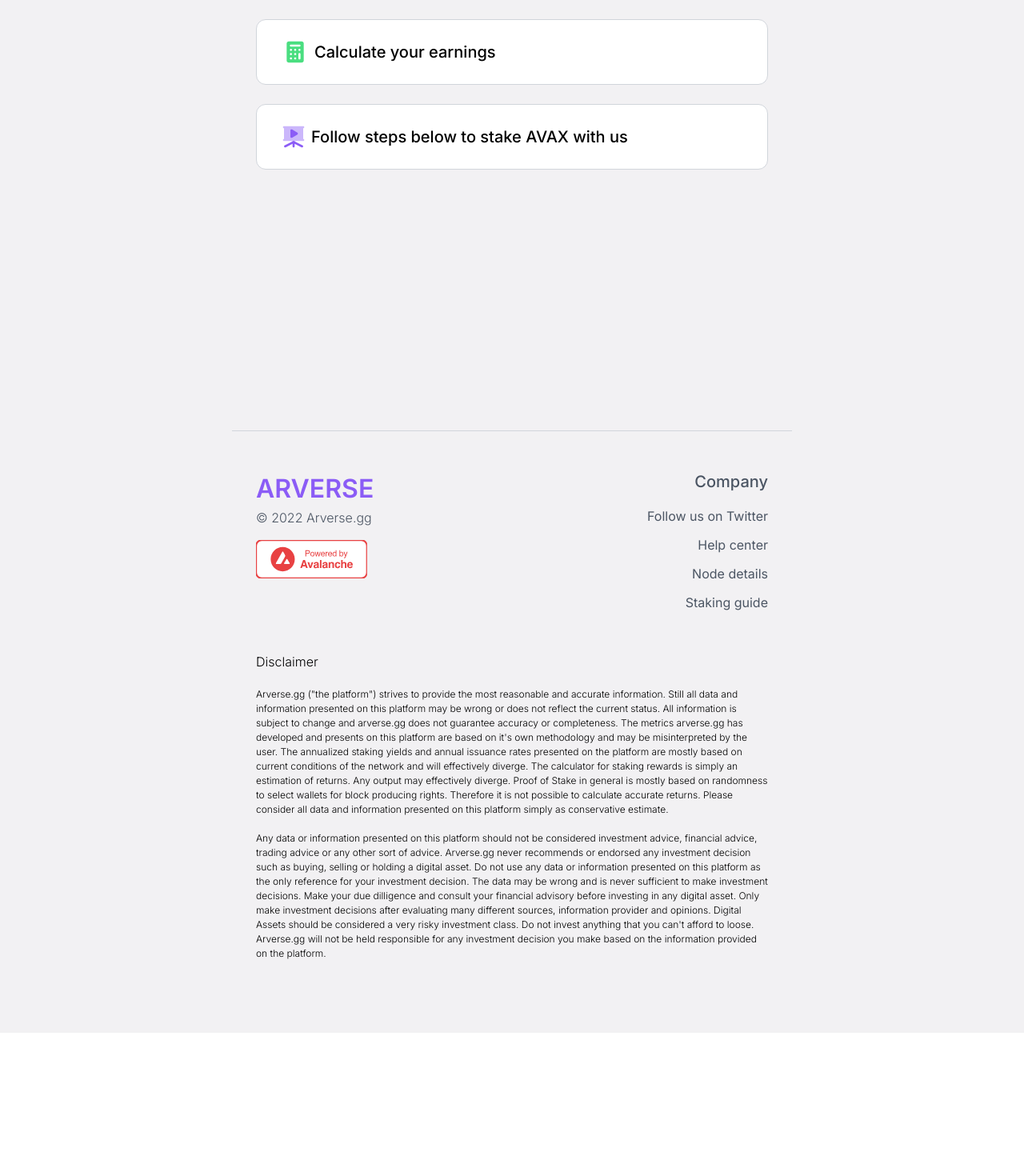
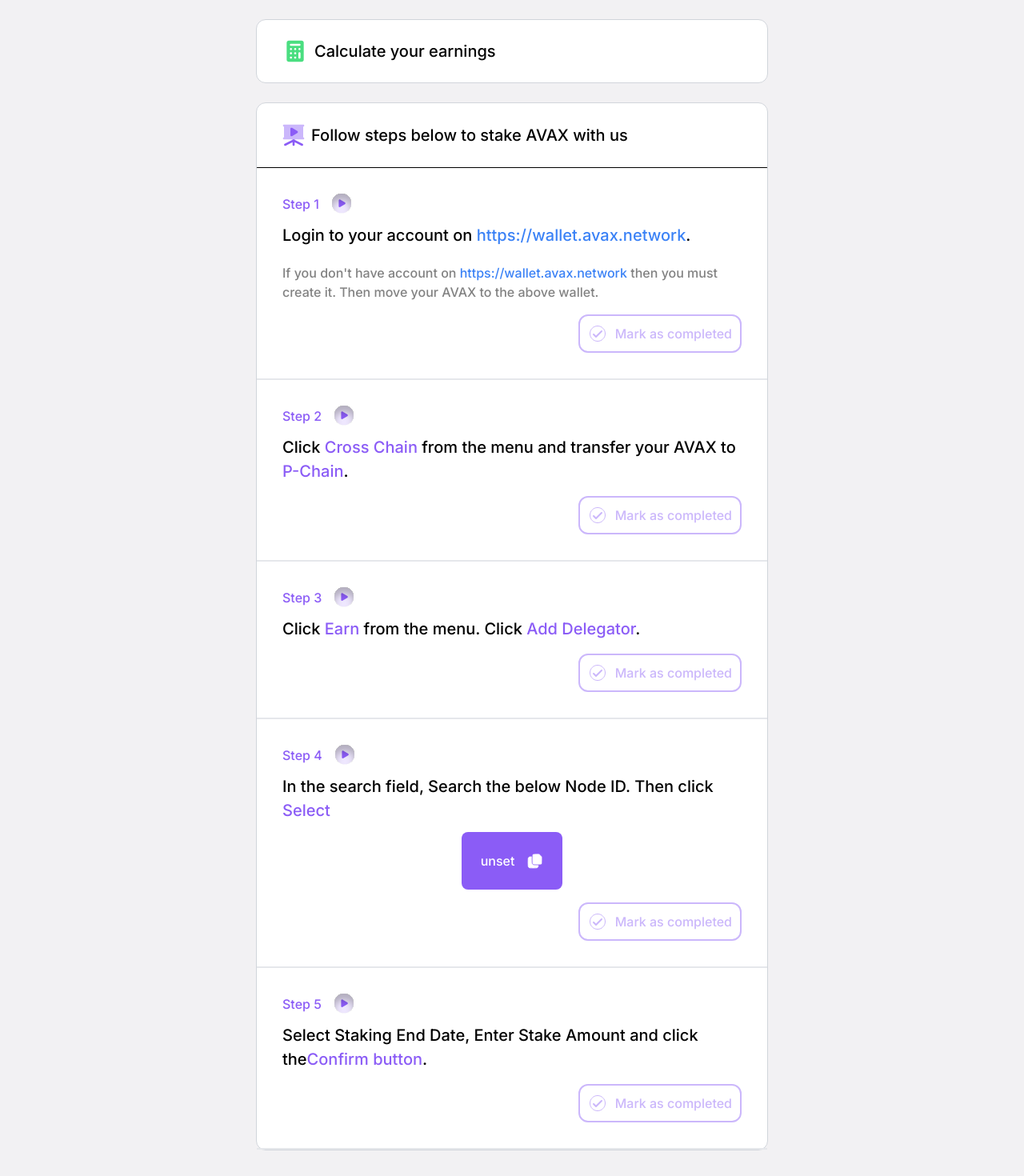
Before and after one commit to smolcastle/arverse.gg, a Next.js app: page /how-to-stake-avax in a window 1280 px wide. Shown: the part 480-1950 px from the top of the page at 80% size. Before the commit the page ends 1771 px from the top, so only its background shows below. Built offline with nearby package versions, Linux system fonts and the light colour scheme; no server answers.

Commit message:
fix: design changes, animation in stake guide steps

```diff
--- a/components/Modal.tsx
+++ b/components/Modal.tsx
@@ -12,7 +12,7 @@
 const Modal: NextPage<Props> = (props) => {
   return (
     <Transition.Root show={props.open} as={Fragment}>
-      <Dialog as="div" className="relative z-10" onClose={props.onClick}>
+      <Dialog as="div" className="relative z-50" onClose={props.onClick}>
         <Transition.Child
           as={Fragment}
           enter="ease-out duration-300"
--- a/pages/faqs.tsx
+++ b/pages/faqs.tsx
@@ -8,7 +8,9 @@
   return (
     <div className="bg-light">
       <Head>
-        <title>Arverse</title>
+        <title>
+          Arverse | Avalanche Validator, Earn Staking Rewards on AVAX
+        </title>
       </Head>
 
       <Header />
--- a/pages/how-to-stake-avax.tsx
+++ b/pages/how-to-stake-avax.tsx
@@ -28,7 +28,6 @@
 
 const StakeGuide: NextPage = () => {
   const [isCalculating, setIsCalculating] = React.useState(false)
-  const [isTutorial, setIsTutorial] = React.useState(false)
   const [isAvax, setIsAvax] = React.useState(false)
   const [amount, setAmount] = React.useState(0)
   const [days, setDays] = React.useState(0)
@@ -42,6 +41,11 @@
   const [step3Marked, setStep3Marked] = React.useState(false)
   const [step4Marked, setStep4Marked] = React.useState(false)
   const [step5Marked, setStep5Marked] = React.useState(false)
+  const [isStep1Open, setIsStep1Open] = React.useState(true)
+  const [isStep2Open, setIsStep2Open] = React.useState(true)
+  const [isStep3Open, setIsStep3Open] = React.useState(true)
+  const [isStep4Open, setIsStep4Open] = React.useState(true)
+  const [isStep5Open, setIsStep5Open] = React.useState(true)
 
   const stepsImgList = [step1, step2, step3, step4, step5]
 
@@ -54,6 +58,7 @@
     const allMarkedSteps = JSON.parse(
       localStorage.getItem('markedSteps') || '[]'
     )
+
     const allSteps = [
       setStep1Marked,
       setStep2Marked,
@@ -61,8 +66,23 @@
       setStep4Marked,
       setStep5Marked
     ]
+
+    const allOpenSteps = JSON.parse(localStorage.getItem('openSteps') || '[]')
+
+    const allStepsOpen = [
+      setIsStep1Open,
+      setIsStep2Open,
+      setIsStep3Open,
+      setIsStep4Open,
+      setIsStep5Open
+    ]
+
     for (let i = 0; i < allSteps.length; i++) {
       allSteps[i](allMarkedSteps[i] ?? false)
+    }
+
+    for (let i = 0; i < allStepsOpen.length; i++) {
+      allStepsOpen[i](allOpenSteps[i] ?? true)
     }
   }, [])
 
@@ -123,8 +143,27 @@
     setOpen(true)
   }
 
-  function handleStepMarked(step: number, setMarked: any) {
-    setMarked((marked: boolean) => !marked)
+  function handleStepMarked(setIsStepOpen: any, step: number, setMarked: any) {
+    setIsStepOpen((step: boolean) => !step)
+    let allStepsOpenList = [
+      isStep1Open,
+      isStep2Open,
+      isStep3Open,
+      isStep4Open,
+      isStep5Open
+    ].map((item, index) => {
+      if (index === step - 1) return !item
+      return item
+    })
+    localStorage.setItem('openSteps', JSON.stringify(allStepsOpenList))
+    let isMarked
+    setMarked((marked: boolean) => {
+      isMarked = marked
+    })
+    if (isMarked) {
+      return
+    }
+    setMarked(true)
     let allStepsMarked = [
       step1Marked,
       step2Marked,
@@ -132,7 +171,7 @@
       step4Marked,
       step5Marked
     ].map((item, index) => {
-      if (index === step - 1) return !item
+      if (index === step - 1) return true
       return item
     })
     localStorage.setItem('markedSteps', JSON.stringify(allStepsMarked))
@@ -144,7 +183,9 @@
   return (
     <div className="w-full bg-light">
       <Head>
-        <title>Arverse</title>
+        <title>
+          Arverse | Avalanche Validator, Earn Staking Rewards on AVAX
+        </title>
       </Head>
 
       <Header />
@@ -155,7 +196,7 @@
         imgUrl={stepsImgList[step - 1]?.src}
       />
 
-      <main className="pt-[140px] px-4 flex flex-col items-center mx-auto min-h-screen z-10">
+      <main className="pt-[140px] px-4 flex flex-col items-center mx-auto z-10">
         <div className="max-w-[640px] w-full flex flex-col items-center gap-[16px]">
           <BookmarkIcon className="w-[60px] h-[60px]" />
           <h1 className="mt-[16px] text-[32px] font-medium text-center">
@@ -165,10 +206,15 @@
             Follow the instructions below to stake your AVAX with Arverse
           </p>
         </div>
-        <div className="mt-[50px] max-w-[640px] w-full">
-          <div className="bg-white rounded-xl border border-gray-300">
+        <div className="relative mt-[50px] max-w-[640px] w-full transition-all duration-300">
+          <div className="relative">
             <button
-              className="w-full h-[80px] px-[32px] flex items-center gap-[8px]"
+              className={classNames(
+                'relative bg-white w-full h-[80px] px-[32px] flex items-center border border-l-gray-300 border-r-gray-300 border-t-gray-300 gap-[8px] rounded-tl-xl rounded-tr-xl transition-all duration-300 ease-in-out z-50',
+                isCalculating
+                  ? ''
+                  : 'rounded-bl-xl rounded-br-xl border-b-gray-300'
+              )}
               onClick={() => setIsCalculating(!isCalculating)}
             >
               <CalculatorIcon />
@@ -176,17 +222,17 @@
                 Calculate your earnings
               </span>
             </button>
-            <Transition.Root show={isCalculating} as={Fragment}>
-              <Transition.Child
+            <Transition
+              show={isCalculating}
               as={Fragment}
-                enter="ease-out duration-300"
-                enterFrom="opacity-0 -translate-y-4"
+              enter="ease-out duration-200"
+              enterFrom="opacity-0 -translate-y-2"
               enterTo="opacity-100"
-                leave="ease-in duration-200 -translate-y-4"
+              leave="ease-in duration-200 -translate-y-2"
               leaveFrom="opacity-100"
               leaveTo="opacity-0"
             >
-                <div className="w-full px-[32px] pb-[24px] border-t border-black">
+              <div className="absolute bg-white w-full px-[32px] pb-[24px] border border-t-black border-b-gray-300 border-l-gray-300 border-r-gray-300 rounded-bl-xl rounded-br-xl transition-all duration-300">
                 <div className="flex justify-between py-[40px]">
                   <div className="">
                     <div>
@@ -301,9 +347,8 @@
                         +{!isAvax ? '$' : ''}
                         {(isAvax
                           ? estimatedEarnings
-                            : Math.round(
-                                estimatedEarnings * avax?.price * 100
-                              ) / 100
+                          : Math.round(estimatedEarnings * avax?.price * 100) /
+                            100
                         ).toFixed(2)}{' '}
                         {isAvax ? (
                           <span className="text-[16px]">AVAX</span>
@@ -315,9 +360,8 @@
                         ~ {isAvax ? '$' : ''}
                         {(!isAvax
                           ? estimatedEarnings
-                            : Math.round(
-                                estimatedEarnings * avax?.price * 100
-                              ) / 100
+                          : Math.round(estimatedEarnings * avax?.price * 100) /
+                            100
                         ).toFixed(2)}{' '}
                         {!isAvax ? 'AVAX' : ''}
                       </span>
@@ -325,44 +369,27 @@
                   </div>
                 </div>
                 <div className="pt-[8px] border-t border-gray text-[12px] text-gray leading-tight">
-                    The effective earnings depend on many dynamic variables.
-                    Even the presented results are based on proprietary
-                    prediction formulas, we do not guarantee any kind of
-                    accuracy.
+                  The effective earnings depend on many dynamic variables. Even
+                  the presented results are based on proprietary prediction
+                  formulas, we do not guarantee any kind of accuracy.
                 </div>
               </div>
-              </Transition.Child>
-            </Transition.Root>
+            </Transition>
           </div>
-          <div className="mt-[24px] bg-white rounded-xl border border-gray-300">
-            <button
-              className="w-full h-[80px] px-[32px] flex items-center gap-[8px]"
-              onClick={() => setIsTutorial(!isTutorial)}
+          <div
+            className={classNames(
+              'mt-[24px] bg-white rounded-xl border border-gray-300 transition-all duration-200',
+              isCalculating ? 'translate-y-[407px]' : 'mt-[24px]'
+            )}
           >
+            <div className="w-full h-[80px] px-[32px] flex items-center gap-[8px]">
               <PresentationIcon />
               <span className="text-[20px] font-medium">
                 Follow steps below to stake AVAX with us
               </span>
-            </button>
-            <Transition.Root show={isTutorial} as={Fragment}>
-              <Transition.Child
-                as={Fragment}
-                enter="ease-out duration-300"
-                enterFrom="opacity-0 -translate-y-4"
-                enterTo="opacity-100"
-                leave="ease-in duration-200 -translate-y-4"
-                leaveFrom="opacity-100"
-                leaveTo="opacity-0"
-              >
+            </div>
             <div className="w-full border-t border-black">
-                  <div
-                    className={classNames(
-                      'border-b-2 border-gray-200 flex w-full px-[32px] py-[32px]',
-                      step1Marked
-                        ? 'flex-row items-center justify-between'
-                        : 'flex-col'
-                    )}
-                  >
+              <div className="border-b-2 border-gray-200 flex items-center justify-between flex-wrap w-full px-[32px] py-[32px]">
                 <span className="flex items-center gap-[16px]">
                   <span className="text-accent text-[16px] font-medium">
                     Step 1
@@ -374,8 +401,17 @@
                     <PlayIcon />
                   </span>
                 </span>
-                    {!step1Marked && (
-                      <>
+                <Transition.Root show={isStep1Open} as={Fragment}>
+                  <Transition.Child
+                    as={Fragment}
+                    enter="ease-in-out duration-200"
+                    enterFrom="opacity-0"
+                    enterTo="opacity-100"
+                    leave="ease-in-out duration-200"
+                    leaveFrom="opacity-100"
+                    leaveTo="opacity-0"
+                  >
+                    <span>
                       <span className="block mt-[12px] text-[20px] font-medium">
                         Login to your account on{' '}
                         <ExternalLink href="https://wallet.avax.network">
@@ -391,22 +427,19 @@
                         then you must create it. Then move your AVAX to the
                         above wallet.
                       </span>
-                      </>
-                    )}
+                    </span>
+                  </Transition.Child>
+                </Transition.Root>
                 <CustomButton
                   icon={<TickIcon />}
-                      onClick={() => handleStepMarked(1, setStep1Marked)}
+                  onClick={() =>
+                    handleStepMarked(setIsStep1Open, 1, setStep1Marked)
+                  }
                   marked={step1Marked}
+                  open={isStep1Open}
                 />
               </div>
-                  <div
-                    className={classNames(
-                      'border-b-2 border-gray-200 flex w-full px-[32px] py-[32px]',
-                      step2Marked
-                        ? 'flex-row items-center justify-between'
-                        : 'flex-col'
-                    )}
-                  >
+              <div className="border-b-2 border-gray-200 flex items-center justify-between flex-wrap w-full px-[32px] py-[32px]">
                 <span className="flex items-center gap-[16px]">
                   <span className="text-accent text-[16px] font-medium">
                     Step 2
@@ -418,27 +451,33 @@
                     <PlayIcon />
                   </span>
                 </span>
-                    {!step2Marked && (
+                <Transition.Root show={isStep2Open} as={Fragment}>
+                  <Transition.Child
+                    as={Fragment}
+                    enter="ease-in-out duration-200"
+                    enterFrom="opacity-0"
+                    enterTo="opacity-100"
+                    leave="ease-in-out duration-200"
+                    leaveFrom="opacity-100"
+                    leaveTo="opacity-0"
+                  >
                     <span className="block mt-[12px] text-[20px] font-medium">
                       Click <span className="text-accent">Cross Chain</span>{' '}
                       from the menu and transfer your AVAX to{' '}
                       <span className="text-accent">P-Chain</span>.
                     </span>
-                    )}
+                  </Transition.Child>
+                </Transition.Root>
                 <CustomButton
                   icon={<TickIcon />}
-                      onClick={() => handleStepMarked(2, setStep2Marked)}
+                  onClick={() =>
+                    handleStepMarked(setIsStep2Open, 2, setStep2Marked)
+                  }
                   marked={step2Marked}
+                  open={isStep2Open}
                 />
               </div>
-                  <div
-                    className={classNames(
-                      'border-b-2 border-gray-200 flex w-full px-[32px] py-[32px]',
-                      step3Marked
-                        ? 'flex-row items-center justify-between'
-                        : 'flex-col'
-                    )}
-                  >
+              <div className="border-b-2 border-gray-200 flex items-center justify-between flex-wrap w-full px-[32px] py-[32px]">
                 <span className="flex items-center gap-[16px]">
                   <span className="text-accent text-[16px] font-medium">
                     Step 3
@@ -450,27 +489,33 @@
                     <PlayIcon />
                   </span>
                 </span>
-                    {!step3Marked && (
-                      <span className="block mt-[12px] text-[20px] font-medium">
+                <Transition.Root show={isStep3Open} as={Fragment}>
+                  <Transition.Child
+                    as={Fragment}
+                    enter="ease-in-out duration-200"
+                    enterFrom="opacity-0"
+                    enterTo="opacity-100"
+                    leave="ease-in-out duration-200"
+                    leaveFrom="opacity-100"
+                    leaveTo="opacity-0"
+                  >
+                    <span className="w-full block mt-[12px] text-[20px] font-medium">
                       Click <span className="text-accent">Earn</span> from the
                       menu. Click{' '}
                       <span className="text-accent">Add Delegator</span>.
                     </span>
-                    )}
+                  </Transition.Child>
+                </Transition.Root>
                 <CustomButton
                   icon={<TickIcon />}
-                      onClick={() => handleStepMarked(3, setStep3Marked)}
+                  onClick={() =>
+                    handleStepMarked(setIsStep3Open, 3, setStep3Marked)
+                  }
                   marked={step3Marked}
+                  open={isStep3Open}
                 />
               </div>
-                  <div
-                    className={classNames(
-                      'border-b-2 border-gray-200 flex w-full px-[32px] py-[32px]',
-                      step4Marked
-                        ? 'flex-row items-center justify-between'
-                        : 'flex-col'
-                    )}
-                  >
+              <div className="border-b-2 border-gray-200 flex items-center justify-between flex-wrap w-full px-[32px] py-[32px]">
                 <span className="flex items-center gap-[16px]">
                   <span className="text-accent text-[16px] font-medium">
                     Step 4
@@ -482,10 +527,19 @@
                     <PlayIcon />
                   </span>
                 </span>
-                    {!step4Marked && (
+                <Transition.Root show={isStep4Open} as={Fragment}>
+                  <Transition.Child
+                    as={Fragment}
+                    enter="ease-in-out duration-200"
+                    enterFrom="opacity-0"
+                    enterTo="opacity-100"
+                    leave="ease-in-out duration-200"
+                    leaveFrom="opacity-100"
+                    leaveTo="opacity-0"
+                  >
                     <span className="block mt-[12px] text-[20px] font-medium">
-                        In the search field, Search the below Node ID. Then
-                        click <span className="text-accent">Select</span>
+                      In the search field, Search the below Node ID. Then click{' '}
+                      <span className="text-accent">Select</span>
                       <div
                         className="mx-auto mt-[12px] flex items-center gap-[16px] p-[24px] w-fit bg-accent text-white text-[16px] cursor-pointer rounded-lg"
                         onClick={() => {
@@ -501,24 +555,18 @@
                         </Tooltip>
                       </div>
                     </span>
-                    )}
+                  </Transition.Child>
+                </Transition.Root>
                 <CustomButton
                   icon={<TickIcon />}
-                      onClick={() => handleStepMarked(4, setStep4Marked)}
+                  onClick={() =>
+                    handleStepMarked(setIsStep4Open, 4, setStep4Marked)
+                  }
                   marked={step4Marked}
+                  open={isStep4Open}
                 />
               </div>
-                  <div
-                    className={classNames(
-                      'flex w-full px-[32px] py-[32px]',
-                      step5Marked
-                        ? 'flex-row items-center justify-between'
-                        : 'flex-col',
-                      allMarked
-                        ? 'border-b-2 border-gray-200 pb-[24px]'
-                        : 'pb-[32px]'
-                    )}
-                  >
+              <div className="border-b-2 border-gray-200 flex items-center justify-between flex-wrap w-full px-[32px] py-[32px]">
                 <span className="flex items-center gap-[16px]">
                   <span className="text-accent text-[16px] font-medium">
                     Step 5
@@ -530,36 +578,48 @@
                     <PlayIcon />
                   </span>
                 </span>
-                    {!step5Marked && (
+                <Transition.Root show={isStep5Open} as={Fragment}>
+                  <Transition.Child
+                    as={Fragment}
+                    enter="ease-in-out duration-200"
+                    enterFrom="opacity-0"
+                    enterTo="opacity-100"
+                    leave="ease-in-out duration-200"
+                    leaveFrom="opacity-100"
+                    leaveTo="opacity-0"
+                  >
                     <span className="block mt-[12px] text-[20px] font-medium">
-                        Select Staking End Date, Enter Stake Amount and click
-                        the
+                      Select Staking End Date, Enter Stake Amount and click the
                       <span className="text-accent">Confirm button</span>.
                     </span>
-                    )}
+                  </Transition.Child>
+                </Transition.Root>
                 <CustomButton
                   icon={<TickIcon />}
-                      onClick={() => handleStepMarked(5, setStep5Marked)}
+                  onClick={() =>
+                    handleStepMarked(setIsStep5Open, 5, setStep5Marked)
+                  }
                   marked={step5Marked}
+                  open={isStep5Open}
                 />
               </div>
               {allMarked && (
                 <div className="px-[32px] pt-[32px] pb-[120px] text-[16px] text-accent text-center">
                   <p className="text-[24px] font-medium">🎉 🥳 🎊</p>
                   <p>
-                        Congratulations. Thank you for choosing us as your
-                        staking partner.
+                    Congratulations. Thank you for choosing us as your staking
+                    partner.
                   </p>
                 </div>
               )}
             </div>
-              </Transition.Child>
-            </Transition.Root>
           </div>
         </div>
       </main>
 
+      <div className={isCalculating ? 'mt-[calc(120px+407px)]' : ''}>
         <Footer />
+      </div>
     </div>
   )
 }
@@ -570,16 +630,18 @@
   icon?: React.ReactNode
   onClick?: () => void
   marked?: boolean
+  open?: boolean
 }
 
 const CustomButton = (props: Props) => {
   return (
     <button
       className={classNames(
-        'self-end px-[10px] py-[10px] text-[16px] font-medium flex items-center gap-[10px] border-2  rounded-xl',
+        'ml-auto transition-all duration-200 self-end px-[10px] py-[10px] text-[16px] font-medium flex items-center gap-[10px] border-2  rounded-xl',
         props.marked
           ? 'bg-accent text-white border-accent'
-          : 'mt-[16px] text-accent-light hover:text-accent hover:border-accent border-accent-light'
+          : 'text-accent-light hover:text-accent hover:border-accent border-accent-light',
+        props.open ? 'mt-[16px]' : ''
       )}
       onClick={props.onClick}
     >
--- a/pages/index.tsx
+++ b/pages/index.tsx
@@ -30,7 +30,9 @@
   return (
     <div className="w-full bg-light">
       <Head>
-        <title>Arverse</title>
+        <title>
+          Arverse | Avalanche Validator, Earn Staking Rewards on AVAX
+        </title>
       </Head>
 
       <Header />
```
Also changed, not shown: pages/validator-node-id.tsx (+5 -3 lines). Lines whose indentation alone changed are shown as unchanged.
